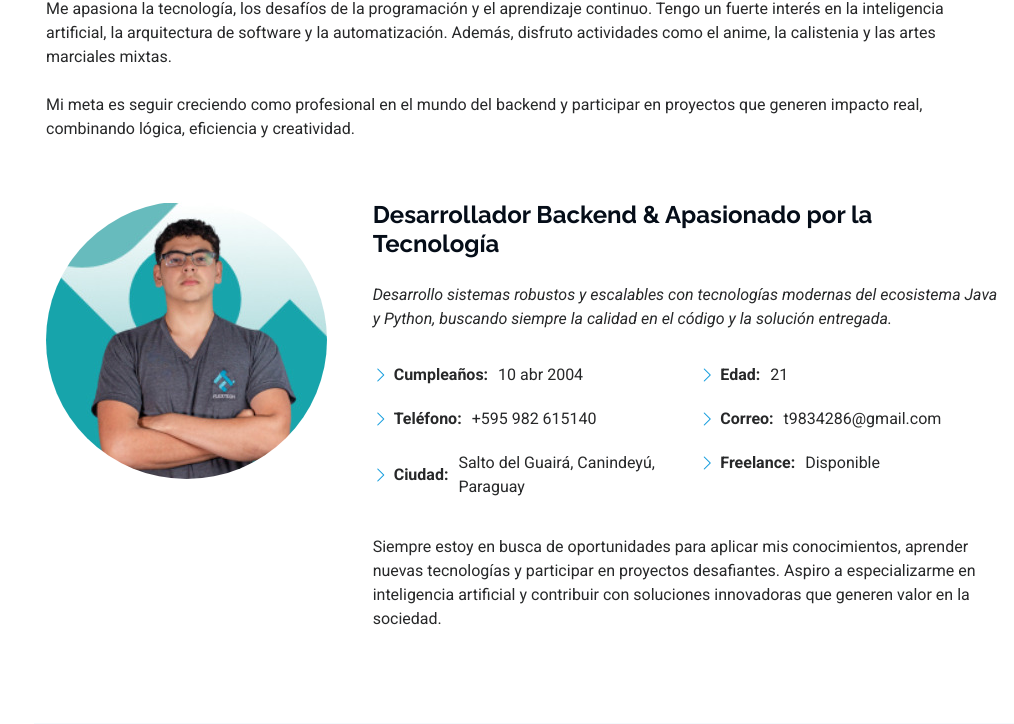
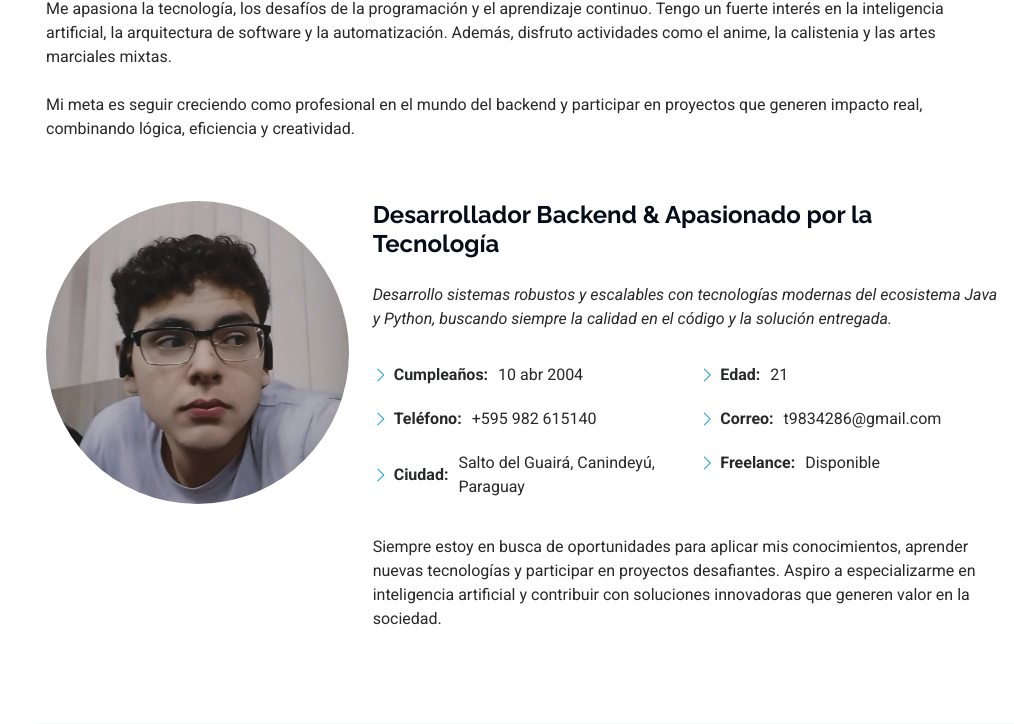
Before and after one commit to Xbox-hash/Xbox_hash, a Django app: page / in a window 1280 px wide. Shown: the part 1013-1737 px from the top of the page, without its empty margins (266-1280 px from the left). Run offline with Django 5.2, Linux system fonts and the light colour scheme; data that the repository does not hold is empty; some libraries are stand-ins or nearby versions.

Commit message:
cambiado foto

```diff
--- a/principal/templates/principal/base.html
+++ b/principal/templates/principal/base.html
@@ -45,7 +45,7 @@
     <i class="header-toggle d-xl-none bi bi-list"></i>
 
     <div class="profile-img">
-      <img src="{% static 'img/mifoto.jpg' %}" alt="" class="img-fluid rounded-circle">
+      <img src="{% static 'img/mifoto.jpeg' %}" alt="" class="img-fluid rounded-circle">
     </div>
 
     <a href="{% url 'inicio' %}" class="logo d-flex align-items-center justify-content-center">
--- a/principal/templates/principal/index.html
+++ b/principal/templates/principal/index.html
@@ -4,7 +4,7 @@
 <!-- Hero Section -->
 <section id="hero" class="hero section dark-background">
 
-  <img src="{% static 'img/nitro.jpg' %}" alt="" data-aos="fade-in" class="">
+  <img src="{% static 'img/fondo1.jpeg' %}" alt="" data-aos="fade-in" class="">
 
   <div class="container" data-aos="fade-up" data-aos-delay="100">
     <h2>Nelson Parra</h2>
@@ -42,7 +42,7 @@
 
     <div class="row gy-4 justify-content-center">
       <div class="col-lg-4">
-        <img src="{% static 'img/mifoto.jpg' %}" alt="Foto de perfil" class="img-fluid rounded-circle">
+        <img src="{% static 'img/mifoto.jpeg' %}" alt="Foto de perfil" class="img-fluid rounded-circle">
       </div>
       <div class="col-lg-8 content">
         <h2>Desarrollador Backend & Apasionado por la Tecnología</h2>
```
Also changed, not shown: principal/assets/img/fondo1.jpeg (added), principal/assets/img/fondo2.jpeg (added), principal/assets/img/mifoto.jpeg (added), principal/assets/img/mifoto.jpg (deleted).
